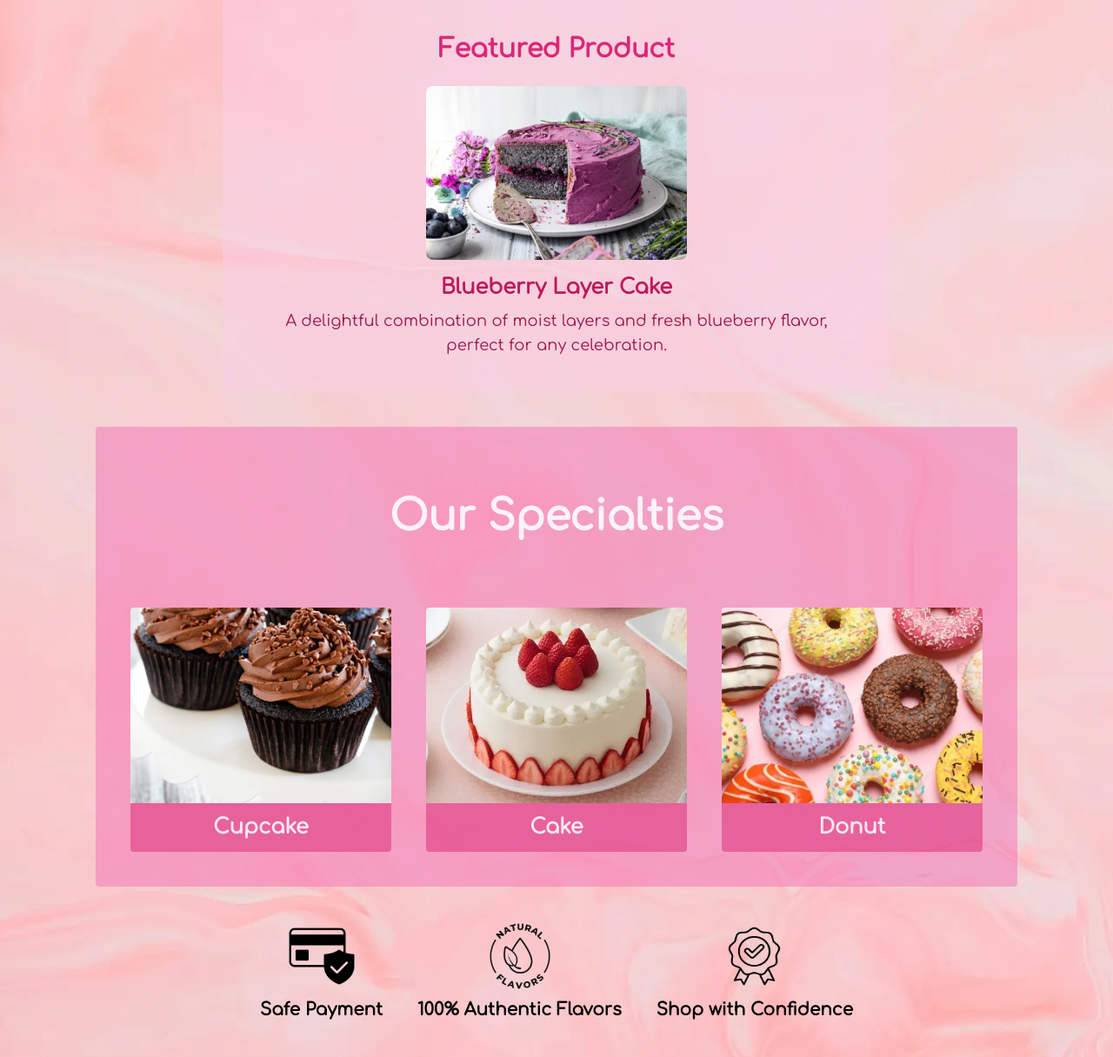
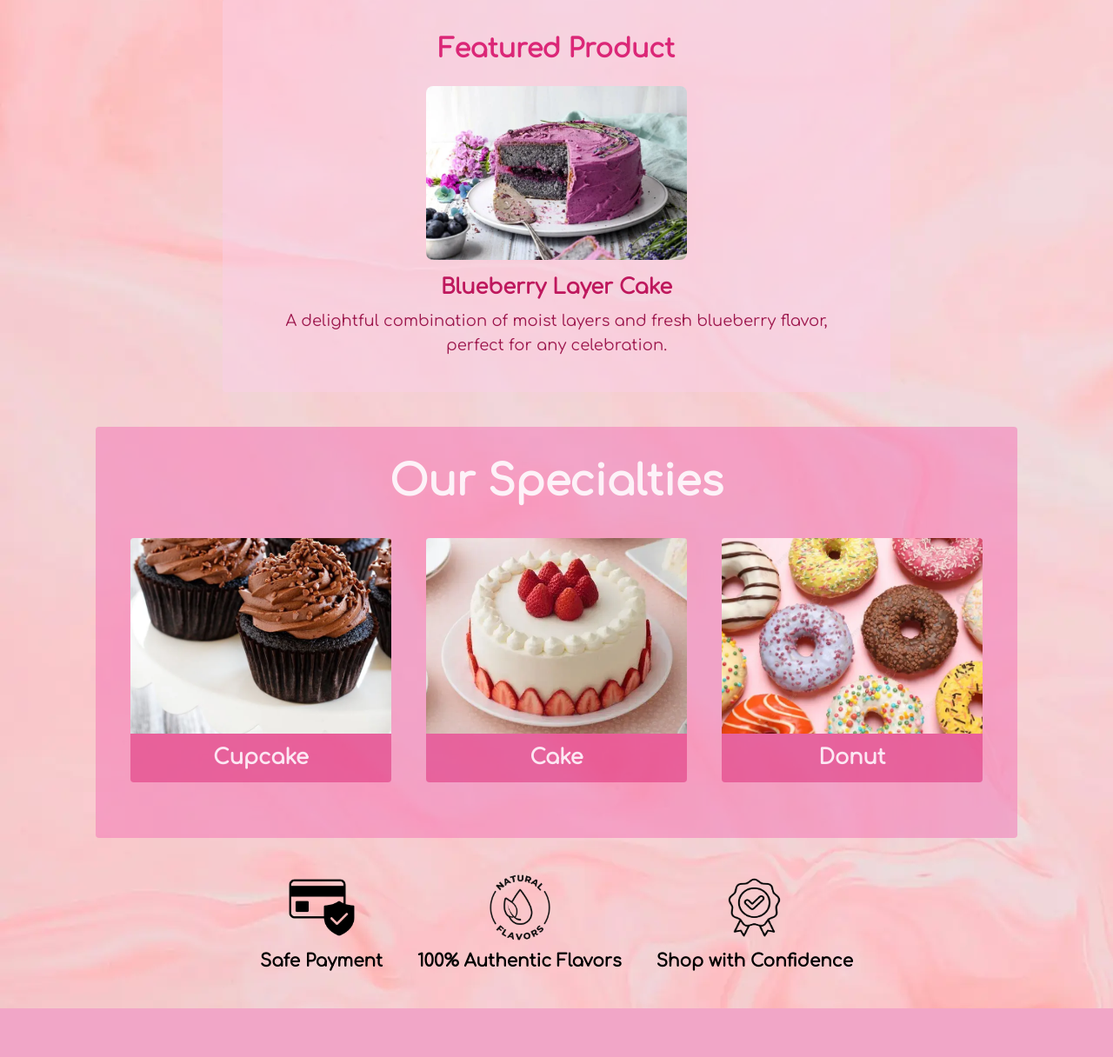
Before and after one commit to libresoul/rosemary, a PHP site: page / in a window 1280 px wide. Shown: the part 289-1505 px from the top of the page at 87% size. After the commit the page ends 1449 px from the top, so only its background shows below. Run offline with PHP 8.4, Linux system fonts and the light colour scheme; style sheets or scripts are compiled from the project's sources.

Commit message:
style(index.php): reduces padding

```diff
--- a/index.php
+++ b/index.php
@@ -21,8 +21,8 @@ include_once 'includes/header.inc.php';
 
 <!-- Overview of products -->
 <div class="flex justify-center items-center">
-    <div class="bg-pink-400/50 rounded max-w-6xl">
-        <h3 class="text-5xl text-pink-50 font-semibold text-center pt-10 m-10">Our Specialties</h3>
+    <div class="bg-pink-400/50 rounded max-w-6xl pb-6">
+        <h3 class="text-5xl text-pink-50 font-semibold text-center pt-10 mx-12">Our Specialties</h3>
         <div class="grid sm:grid-cols-1 md:grid-cols-2 lg:grid-cols-3 gap-10 p-10">
             <?php
             $products = array(
```
